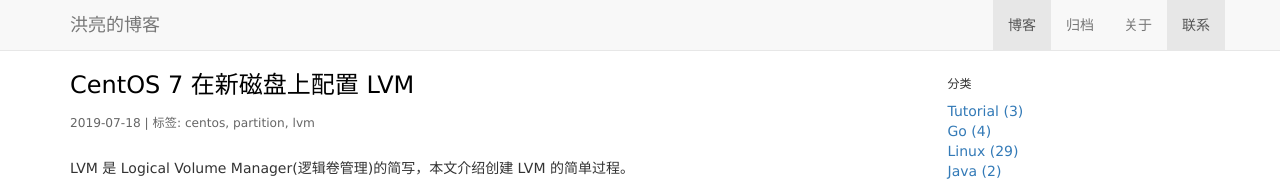
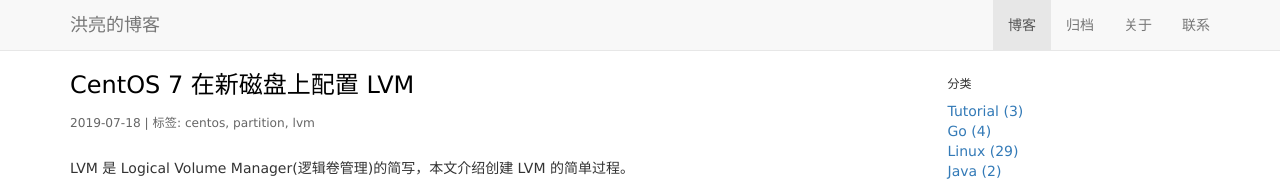
Before and after one commit to lruonan/lhliang.github.io, a Jekyll site: the page built from index.html, in a window 1280 px wide. Shown: the top 189 px of the page. Built offline with Jekyll 4.4.1, drawn with Linux system fonts in a browser that asks for light colours; the list of posts is cut into pages by our own code.

Commit message:
Update default.html

```diff
--- a/_layouts/default.html
+++ b/_layouts/default.html
@@ -36,7 +36,7 @@
           {% if page.navigation %}<li><a href="/">博客</a></li>{% else %}<li class="active"><a href="/">博客</a></li>{% endif%}
 	  {% if page.navigation == "Archives" %}<li class="active"><a href="/blog/archives">归档</a></li>{% else %}<li><a href="/blog/archives">归档</a></li>{% endif %}
 	  {% if page.navigation == "About" %}<li class="active"><a href="/blog/about">关于</a></li>{% else %}<li><a href="/blog/about">关于</a></li>{% endif %}
-          {% if page.navigation %}<li><a href="https://lhliang.com">联系</a></li>{% else %}<li class="active"><a href="https://lhliang.com">联系</a></li>{% endif%}
+          <li><a href="https://lhliang.com">联系</a></li>
         </ul>
       </nav>
     </div>
```
